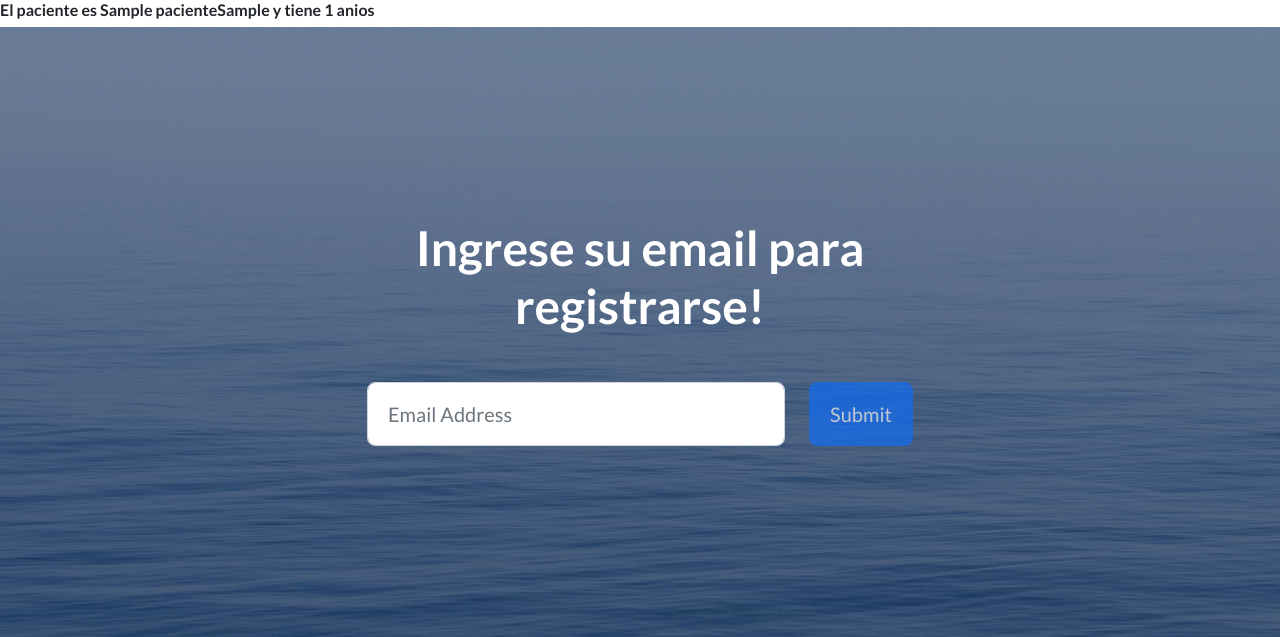
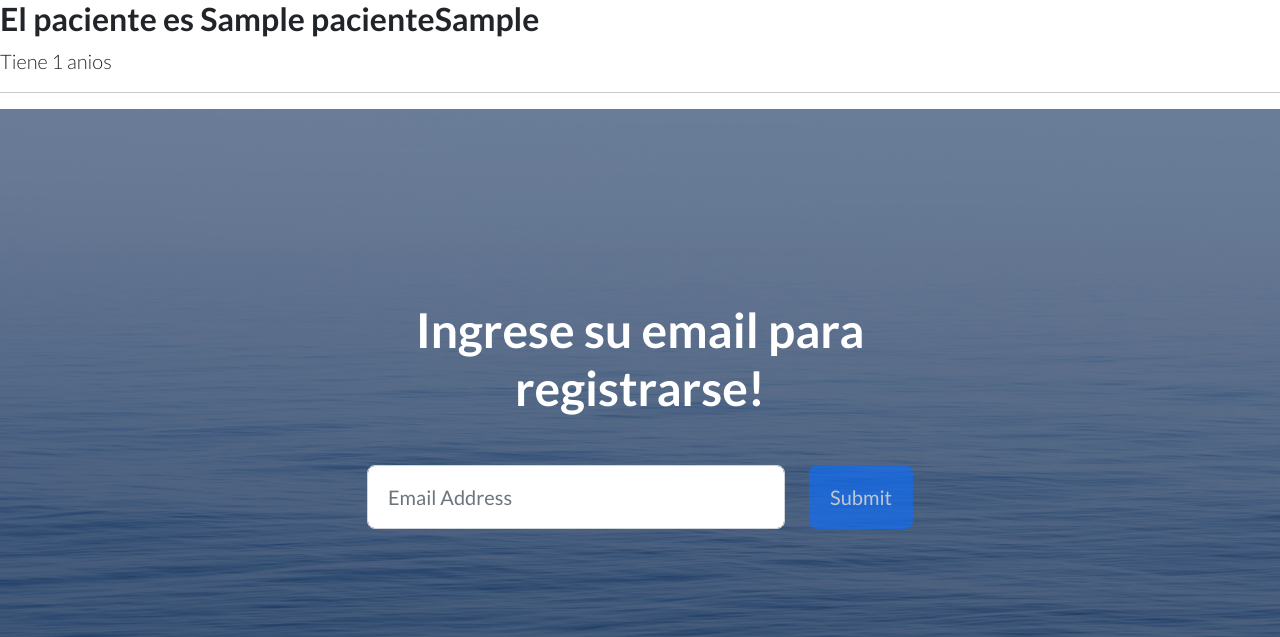
Before and after one commit to Crisforas/3raPreentregaForastieri, a Django app: template templates/App3raEntrega/pacientes.html in a window 1280 px wide. Shown: the part 66-703 px from the top of the page. Run offline with Django 4.2, Linux system fonts and the light colour scheme; tables that the repository leaves empty hold one stand-in row (values such as "Sample post"); the template is opened without the code that fills it: values that come from a table or form of the project are taken from there, most other values are stand-ins (such as "Sample title", 1, 10 or a date in 2020); some libraries are stand-ins or nearby versions.

Commit message:
varios cambios

```diff
--- a/App3raEntrega/models.py
+++ b/App3raEntrega/models.py
@@ -8,7 +8,7 @@ class Lista_Paciente(models.Model):
     email = models.EmailField(max_length=40, unique=True)
 
     def __str__(self):
-        return f"Nombre: {self.nombre}, Apellido: {self.pais}, Edad: {self.edad}, Email: {self.email}"
+        return f"Nombre: {self.nombre}, Apellido: {self.apellido}, Edad: {self.edad}, Email: {self.email}"
 
 class Consumible(models.Model):
     nombre = models.CharField(max_length=40, unique=True)
--- /dev/null
+++ b/templates/App3raEntrega/base/navigation.html
@@ -0,0 +1,9 @@
+<nav class="navbar navbar-light bg-light static-top">
+    <div class="container">
+        <a class="navbar-brand" href="#!">Inicio</a>
+        <a class="navbar-brand" href="#!">Pacientes</a>
+        <a class="navbar-brand" href="#!">Consumibles</a>
+        <a class="navbar-brand" href="#!">Trabajos</a>
+        <a class="btn btn-primary" href="#signup">{{nombre}}</a>
+    </div>
+</nav>
--- a/templates/App3raEntrega/pacientes.html
+++ b/templates/App3raEntrega/pacientes.html
@@ -2,8 +2,11 @@
 
 {% block cambio%}
     {% for paciente in pacientes %}
-        <h6>El paciente es {{Lista_Paciente.nombre}}{{Lista_Paciente.apellido}} y tiene {{Lista_Paciente.edad}} anios</h6>
-
+        <h2>El paciente es {{Lista_Paciente.nombre}}{{Lista_Paciente.apellido}}</h2>
+        <p class="lead mb-0">
+              Tiene {{Lista_Paciente.edad}} anios
+        </p>
+        <hr>
     {% endfor %}
 
 {% endblock %}
--- a/templates/base.html
+++ b/templates/base.html
@@ -18,15 +18,7 @@
     </head>
     <body>
         <!-- Navigation-->
-        <nav class="navbar navbar-light bg-light static-top">
-            <div class="container">
-                <a class="navbar-brand" href="#!">Inicio</a>
-                <a class="navbar-brand" href="#!">Pacientes</a>
-                <a class="navbar-brand" href="#!">Consumibles</a>
-                <a class="navbar-brand" href="#!">Trabajos</a>
-                <a class="btn btn-primary" href="#signup">{{nombre}}</a>
-            </div>
-        </nav>
+        {% include 'base/navigation.html' %}
 <!--        custom-->
         {% block cambio %}
 
```
Also changed, not shown: App3raEntrega/views.py (+17 -8 lines).
